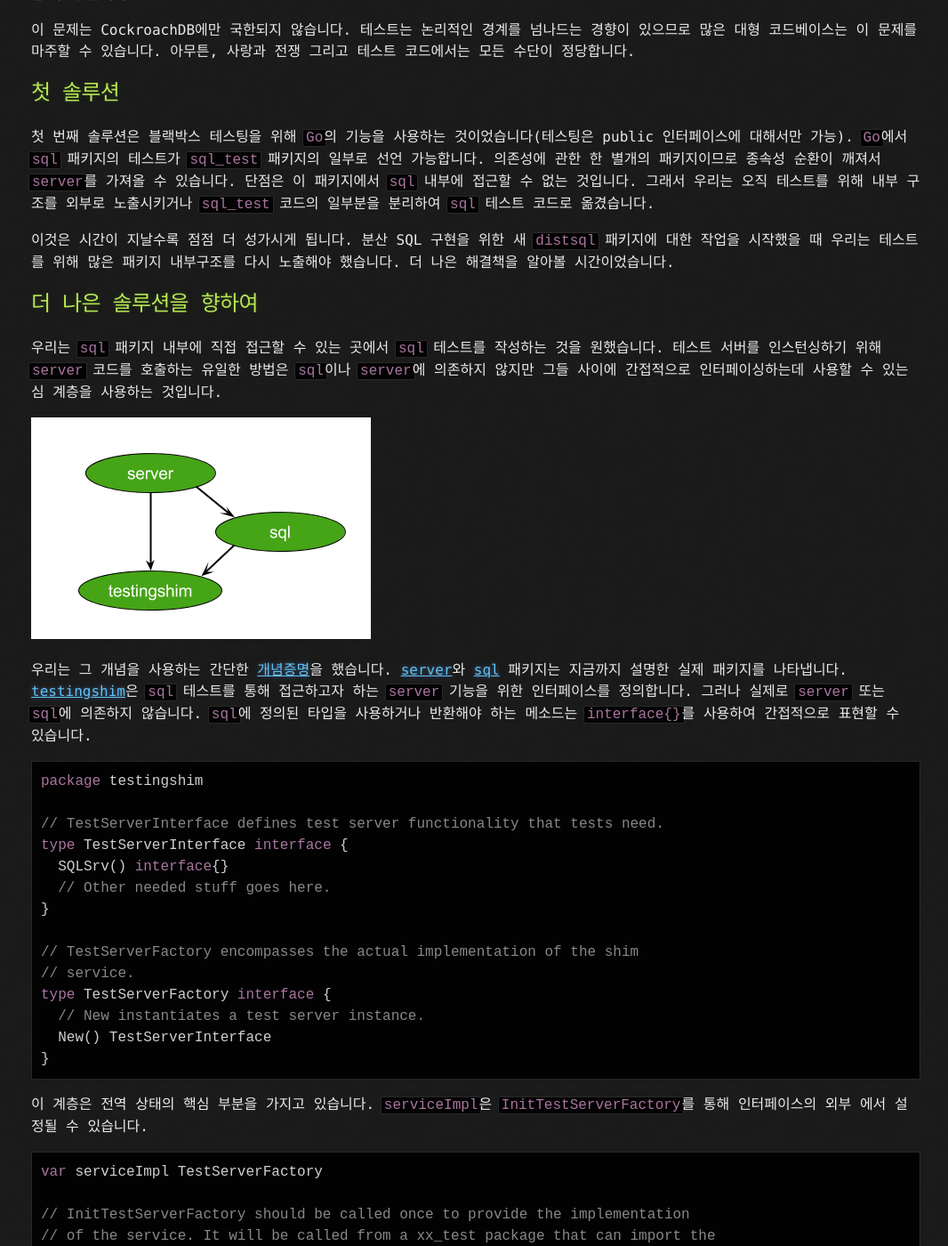
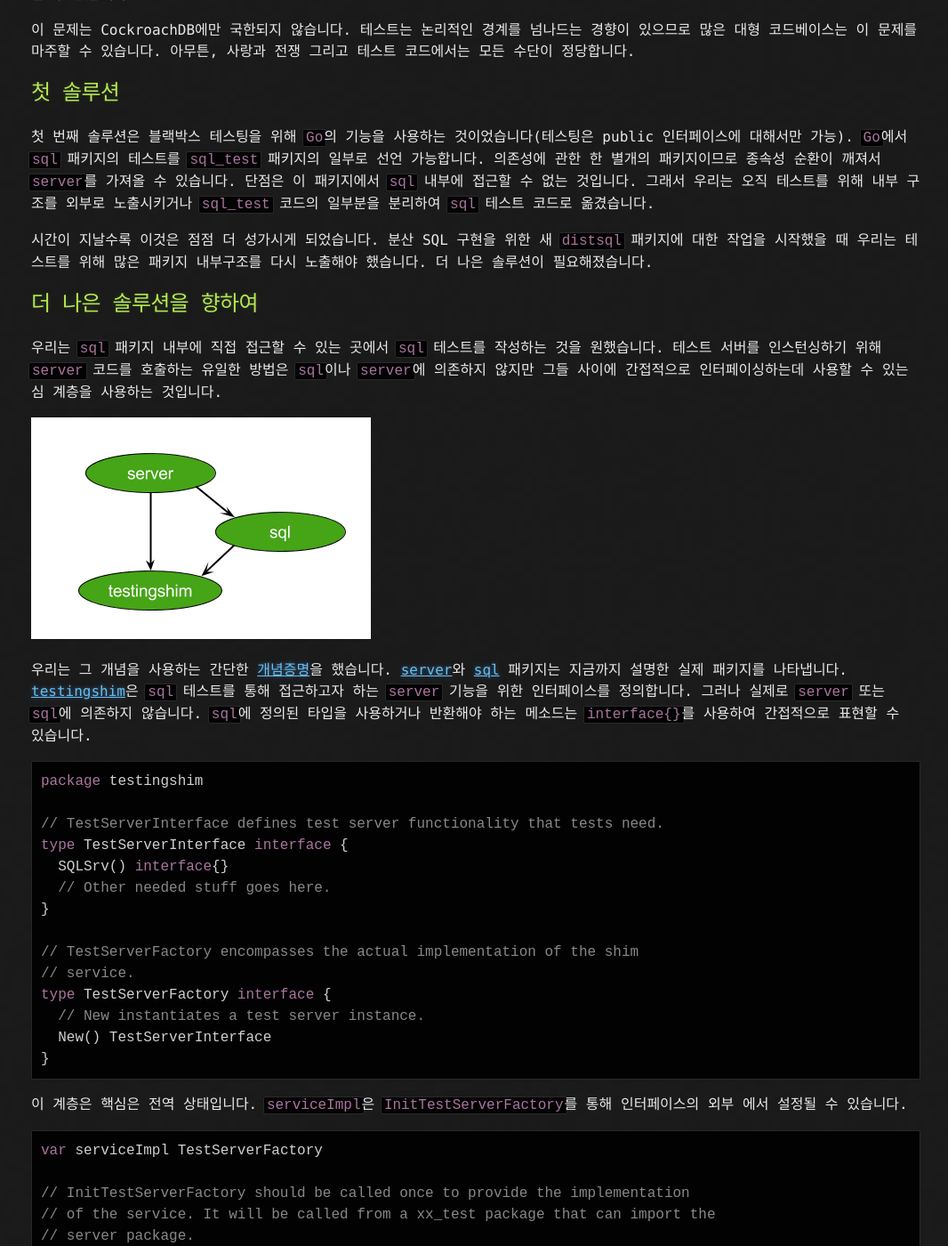
Before and after one commit to hueypark/hueypark.github.io, a Jekyll site: the page built from _posts/2018-12-15-outsmarting-go-dependencies-testing-code.md, in a window 1280 px wide and 1400 px high, scrolled down 1213 px. Shown: the whole window at 89% size, without its empty margins (105-1171 px from the left). Built offline with Jekyll 4.4.1, drawn with Linux system fonts in a browser that asks for light colours; comment, search, counter and statistics services are not loaded; some of the changed text lies outside the part shown.

Commit message:
Modifying the translation naturally

````diff
--- a/_posts/2018-12-15-outsmarting-go-dependencies-testing-code.md
+++ b/_posts/2018-12-15-outsmarting-go-dependencies-testing-code.md
@@ -32,9 +32,9 @@
 
 ## 첫 솔루션
 
-첫 번째 솔루션은 블랙박스 테스팅을 위해 `Go`의 기능을 사용하는 것이었습니다(테스팅은 public 인터페이스에 대해서만 가능). `Go`에서 `sql` 패키지의 테스트가 `sql_test` 패키지의 일부로 선언 가능합니다. 의존성에 관한 한 별개의 패키지이므로 종속성 순환이 깨져서 `server`를 가져올 수 있습니다. 단점은 이 패키지에서 `sql` 내부에 접근할 수 없는 것입니다. 그래서 우리는 오직 테스트를 위해 내부 구조를 외부로 노출시키거나 `sql_test` 코드의 일부분을 분리하여 `sql` 테스트 코드로 옮겼습니다.
+첫 번째 솔루션은 블랙박스 테스팅을 위해 `Go`의 기능을 사용하는 것이었습니다(테스팅은 public 인터페이스에 대해서만 가능). `Go`에서 `sql` 패키지의 테스트를 `sql_test` 패키지의 일부로 선언 가능합니다. 의존성에 관한 한 별개의 패키지이므로 종속성 순환이 깨져서 `server`를 가져올 수 있습니다. 단점은 이 패키지에서 `sql` 내부에 접근할 수 없는 것입니다. 그래서 우리는 오직 테스트를 위해 내부 구조를 외부로 노출시키거나 `sql_test` 코드의 일부분을 분리하여 `sql` 테스트 코드로 옮겼습니다.
 
-이것은 시간이 지날수록 점점 더 성가시게 됩니다. 분산 SQL 구현을 위한 새 `distsql` 패키지에 대한 작업을 시작했을 때 우리는 테스트를 위해 많은 패키지 내부구조를 다시 노출해야 했습니다. 더 나은 해결책을 알아볼 시간이었습니다.
+시간이 지날수록 이것은 점점 더 성가시게 되었습니다. 분산 SQL 구현을 위한 새 `distsql` 패키지에 대한 작업을 시작했을 때 우리는 테스트를 위해 많은 패키지 내부구조를 다시 노출해야 했습니다. 더 나은 솔루션이 필요해졌습니다.
 
 ## 더 나은 솔루션을 향하여
 
@@ -61,7 +61,7 @@
 }
 ```
 
-이 계층은 전역 상태의 핵심 부분을 가지고 있습니다. `serviceImpl`은 `InitTestServerFactory`를 통해 인터페이스의 외부 에서 설정될 수 있습니다.
+이 계층은 핵심은 전역 상태입니다. `serviceImpl`은 `InitTestServerFactory`를 통해 인터페이스의 외부 에서 설정될 수 있습니다.
 
 ```go
 var serviceImpl TestServerFactory
@@ -78,7 +78,7 @@
 }
 ```
 
-이 아이디어는 `sever`가 `TestServerFactory`를 구현하고, `server`와 `testingshim` 모두에 접근할 수 있는 것이 `InitTestServerFactory`를 호출하여 `NewTestServer`와 같은 함수를 호출하는 `sql` 테스트를 허용합니다. "이 방법"을 우리는 한동안 사용했습니다. 하지만 ...
+이 아이디어는 `sever`가 `TestServerFactory`를 구현하고, `server`와 `testingshim` 모두에 접근할 수 있는 것이 `InitTestServerFactory`를 호출하여 `NewTestServer`와 같은 함수를 호출하는 `sql` 테스트를 허용합니다. "이 방법"을 우리는 한동안 사용했습니다. 하지만...
 
 ## 핵
 
@@ -86,7 +86,7 @@
 
 > 접미사 "_test"가 있는 패키지를 선언한 테스트 파일은 별도의 패키지로 컴파일된 다음 기본 테스트 바이너리와 링크되어 실행됩니다.
 
-그러므로 우리가 `server`를 사용하는 `sql_test` 코드를 가진다면, `server`코드가 어딘가 있을 것입니다. `Go`는 단지 `sql`의 일부로 된 테스트에서만 접근을 막습니다. 여기서 "아하!"는 `TestMain()`입니다. `TestMain`은 테스트하기 전에 추가 설정을 수행하는데 사용할 수 있는 선택적 기능입니다. `TestMain`은 `sql` 또는 `sql_test` 패키지 중 하나에 있을 수 있습니다. `sql`에 넣으면 `sql` 테스트를 실행하기 전에 `server`에 접근하는 초기화 코드를 실행할 수 있습니다!
+그러므로 우리가 `server`를 사용하는 `sql_test` 코드를 가진다면, `server` 코드 또한 테스트에 포함됩니다. `Go`는 단지 `sql`의 일부로 된 테스트에서만 접근을 막습니다. 여기서 "아하!"는 `TestMain()`입니다. `TestMain`은 테스트하기 전에 추가 설정을 수행하는데 사용할 수 있는 선택적 기능입니다. `TestMain`은 `sql` 또는 `sql_test` 패키지 중 하나에 있을 수 있습니다. `sql`에 넣으면 `sql` 테스트를 실행하기 전에 `server`에 접근하는 초기화 코드를 실행할 수 있습니다!
 
 - 참고: `TestMain`의 대안은 `sql_test` 파일에서 `init()` 함수를 사용하는 것입니다.
 
````
